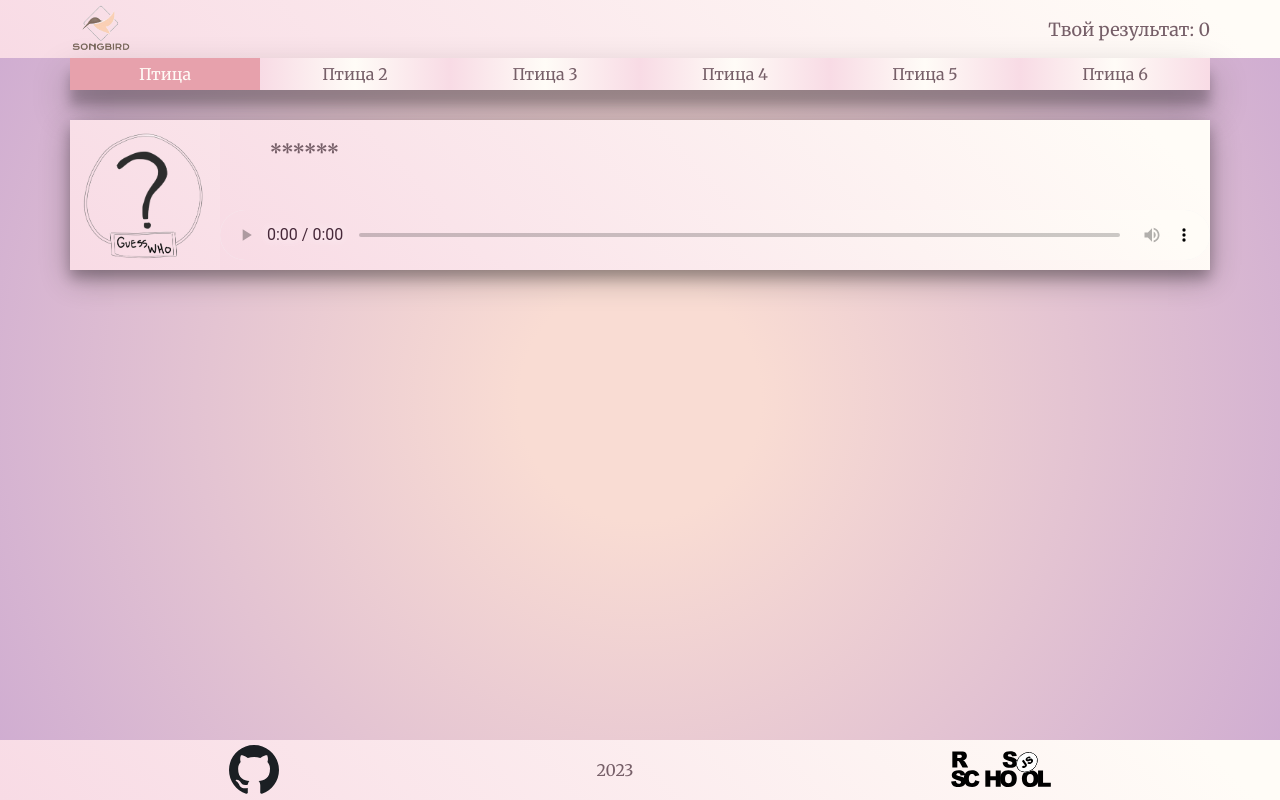
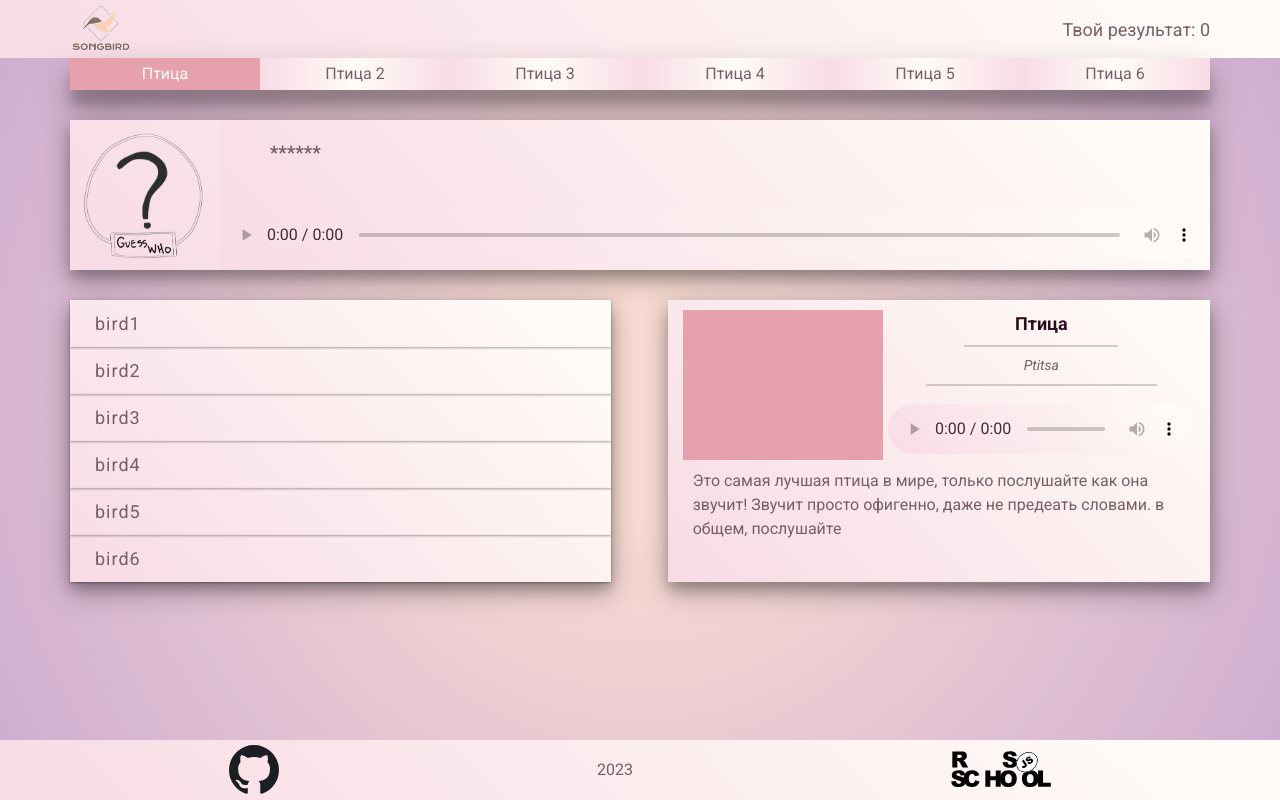
Before and after one commit to katsuro666/songbird, a website built with webpack: page src/index.html in a window 1280 px wide. Built offline with nearby package versions, Linux system fonts and the light colour scheme.

Commit message:
feat: change main font, add section with description and answers

```diff
--- a/src/index.html
+++ b/src/index.html
@@ -7,7 +7,7 @@
     <link rel="preconnect" href="https://fonts.googleapis.com" />
     <link rel="preconnect" href="https://fonts.gstatic.com" crossorigin />
     <link
-      href="https://fonts.googleapis.com/css2?family=Merriweather:ital,wght@0,400;0,700;1,400&display=swap"
+      href="https://fonts.googleapis.com/css2?family=Roboto:ital,wght@0,400;0,700;1,400&display=swap"
       rel="stylesheet" />
     <title>songbird</title>
   </head>
@@ -23,8 +23,7 @@
     </header>
 
     <main>
-      <!-- <div class="welcome"> -->
-      <div class="--hide">
+      <!-- <div class="welcome">
         <video autoplay muted plays-inline loop class="welcome__video">
           <source src="assets/images/birds.mp4" type="video/mp4" />
         </video>
@@ -40,7 +39,7 @@
             <button class="welcome__button accept-btn">Accept</button>
           </div>
         </div>
-      </div>
+      </div> -->
 
       <!-- WELCOME PAGE ENDS HERE -->
 
@@ -63,10 +62,46 @@
             <h3 class="question__name">******</h3>
 
             <div class="audio-player-container">
-              <audio
-                id="player"
-                controls
-                ></audio>
+              <audio class="player" controls></audio>
+            </div>
+          </div>
+        </div>
+
+        <div class="answer">
+          <div class="options">
+            <ul>
+              <li class="options__el">bird1</li>
+              <li class="options__el">bird2</li>
+              <li class="options__el">bird3</li>
+              <li class="options__el">bird4</li>
+              <li class="options__el">bird5</li>
+              <li class="options__el">bird6</li>
+            </ul>
+          </div>
+
+          <div class="description">
+            <p class="description__invitation visually-hidden">
+              Послушайте плеер, а затем выберите птицу из списка
+            </p>
+
+            <div class="description-wrapper">
+              <div class="description__about">
+                <div class="desc__img"></div>
+
+                <div class="desc__info">
+                  <div class="desc__name">Птица</div>
+                  <hr class="hr1" />
+                  <div class="desc__name-latin">Ptitsa</div>
+                  <hr class="hr2" />
+                  <audio class="player" controls></audio>
+                </div>
+              </div>
+
+              <div class="description__text">
+                Это самая лучшая птица в мире, только послушайте как она
+                звучит! Звучит просто офигенно, даже не предеать словами. в общем,
+                послушайте
+              </div>
             </div>
           </div>
         </div>
--- a/src/index.js
+++ b/src/index.js
@@ -2,4 +2,5 @@ import "@babel/polyfill";
 import './styles/main.css'
 import "./index.html";
 
-import "./js/welcome-page/welcome";
+// import "./js/welcome-page/welcome";
+import './js/quiz-page/options';
--- /dev/null
+++ b/src/js/quiz-page/options.js
@@ -0,0 +1,7 @@
+let options = document.querySelectorAll('.options__el')
+
+options.forEach(item => {
+  item.addEventListener('click', () => {
+    item.classList.add('--wrong')
+  })
+})
--- a/src/styles/abstracts/_variables.scss
+++ b/src/styles/abstracts/_variables.scss
@@ -1,5 +1,5 @@
 /// Regular font family
-$main-font: 'Merriweather', serif;
+$main-font: 'Roboto', sans-serif;
 
 
 /// Copy text color
--- /dev/null
+++ b/src/styles/components/_answer.scss
@@ -0,0 +1,5 @@
+.answer {
+  display: flex;
+  flex-wrap: nowrap;
+  column-gap: 5%;
+}
--- a/src/styles/components/_audio-player.scss
+++ b/src/styles/components/_audio-player.scss
@@ -2,6 +2,11 @@
   width: 100%;
   height: 70px;
   background: transparent;
+}
+
+.desc__player{
+  width: 100%;
+  height: 30px;
 }
 
 audio {
--- /dev/null
+++ b/src/styles/components/_description.scss
@@ -0,0 +1,60 @@
+.description {
+  width: 50%;
+  @include cards-gradient;
+  box-shadow: 0 9px 28px rgb(0 0 0 / 30%), 0 8px 12px rgb(0 0 0 / 22%);
+  padding: 10px 15px;
+}
+
+.description-wrapper {
+  display: flex;
+  flex-direction: column;
+}
+
+.description__about {
+  display: flex;
+  justify-content: space-between;
+  flex-wrap: nowrap;
+}
+
+.desc__img {
+  width: 200px;
+  height: 150px;
+  background: $highlight-light;
+}
+
+.desc__info {
+  display: flex;
+  flex-direction: column;
+  width: 60%;
+}
+
+.desc__name {
+  font-size: 18px;
+  font-weight: 700;
+  color: $picked-text-color;
+  text-align: center;
+}
+
+.desc__name-latin {
+  font-size: 14px;
+  text-align: center;
+  font-style: italic;
+}
+
+hr {
+  border: none;
+  border-top: 2px solid $text-color;
+  overflow: visible;
+  text-align: center;
+  height: 1px;
+  opacity: 0.3;
+  width: 75%;
+}
+
+.hr1 {
+  width: 50%;
+}
+
+.description__text {
+  padding: 5px 10px;
+}
--- /dev/null
+++ b/src/styles/components/_options.scss
@@ -0,0 +1,39 @@
+.options {
+  width: 50%;
+  height: fit-content;
+  @include cards-gradient;
+  box-shadow: 0 9px 28px rgb(0 0 0 / 30%), 0 8px 12px rgb(0 0 0 / 22%);
+
+  & ul {
+    list-style: none;
+    margin: 0;
+    padding: 0;
+  }
+}
+
+.options__el {
+  padding: 10px 15px 10px 25px;
+  font-size: 18px;
+  letter-spacing: 1px;
+  box-shadow: 0 1px 3px rgba(0,0,0,0.12), 0 1px 2px rgba(0,0,0,0.24);
+  transition: all 0.3s cubic-bezier(.25,.8,.25,1);
+
+  &:hover {
+      scale: 1.02;
+      box-shadow: 0 14px 28px rgba(0,0,0,0.25), 0 10px 10px rgba(0,0,0,0.22);
+      cursor: pointer;
+      color: $picked-text-color;
+  }
+}
+
+.--wrong {
+  background-color: rgba(213,76,128, 0.3);
+  transition: opacity 1s ease-in-out;
+  opacity: 0;
+  text-decoration: line-through;
+}
+
+.--right {
+  background-color: rgba(108, 215, 176, 0.5);
+
+}
--- a/src/styles/main.scss
+++ b/src/styles/main.scss
@@ -8,7 +8,6 @@
 // 2. Base stuff
 @import
   'base/base',
-  'base/fonts',
   'base/typography',
   'base/helpers';
 
@@ -21,7 +20,9 @@
 
 // 4. Components
 @import
-  'components/button',
   'components/top-panel',
   'components/question',
-  'components/audio-player';
+  'components/audio-player',
+  'components/answer',
+  'components/options',
+  'components/description';
```
Also changed, not shown: src/styles/base/_fonts.scss (deleted), src/styles/components/_button.scss (deleted), src/styles/main.css, 1 other file.
